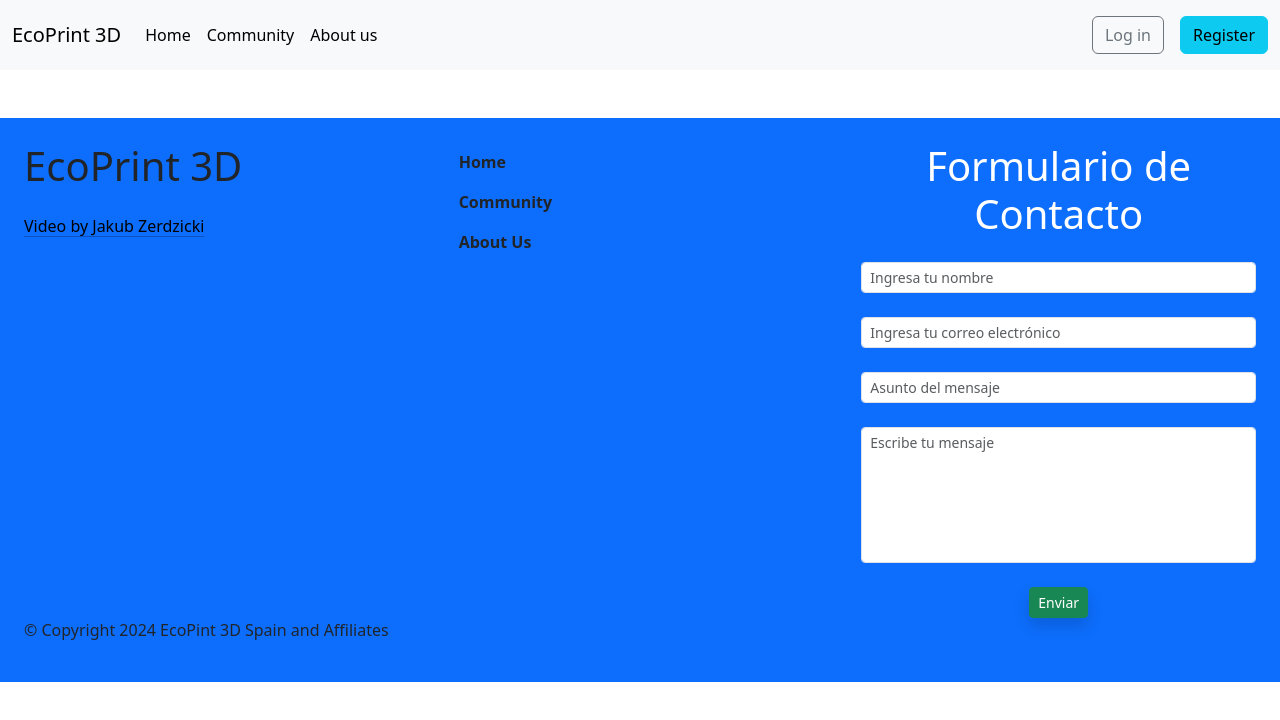
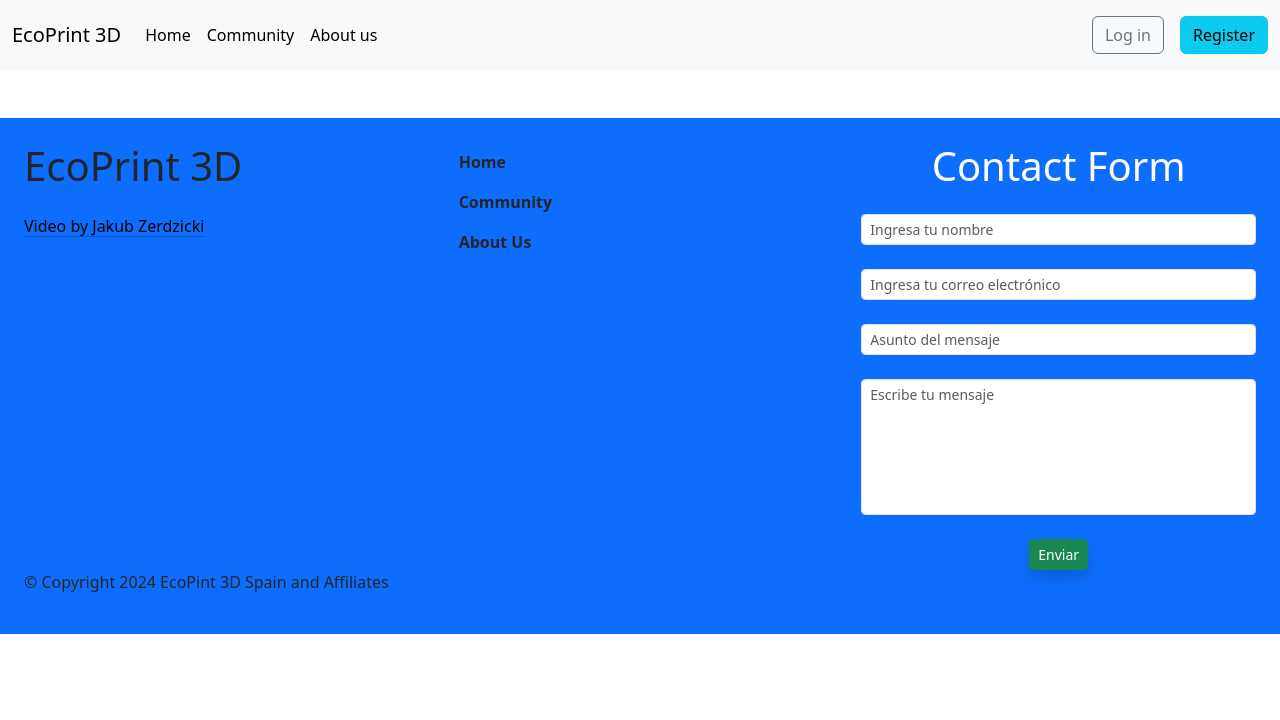
Before and after one commit to DavidCascales/ProyectoDIW2, a plain HTML site: page index.html in a window 1280 px wide. Drawn offline with nearby package versions, Linux system fonts and the light colour scheme.

Commit message:
modified:   index.html

```diff
--- a/index.html
+++ b/index.html
@@ -72,7 +72,7 @@
 
           <!-- Tercera columna -->
           <div class="col-md-4">
-            <h2 class="text-center text-white display-6 mb-4">Formulario de Contacto</h2>
+            <h2 class="text-center text-white display-6 mb-4">Contact Form</h2>
             <form>
               <!-- Campo de Nombre -->
               <div class="mb-4">
```
